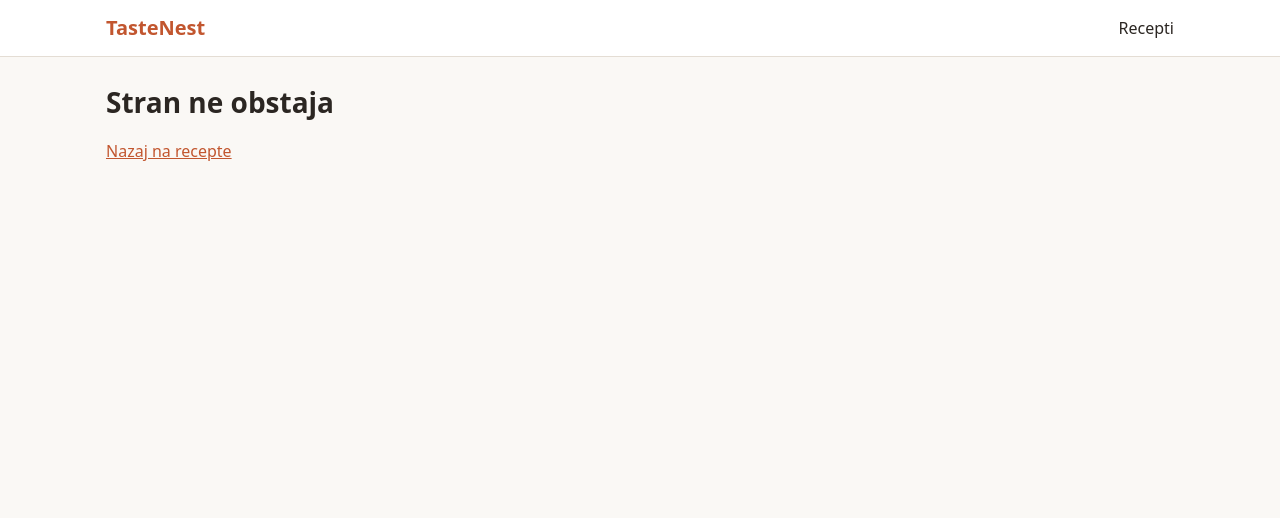
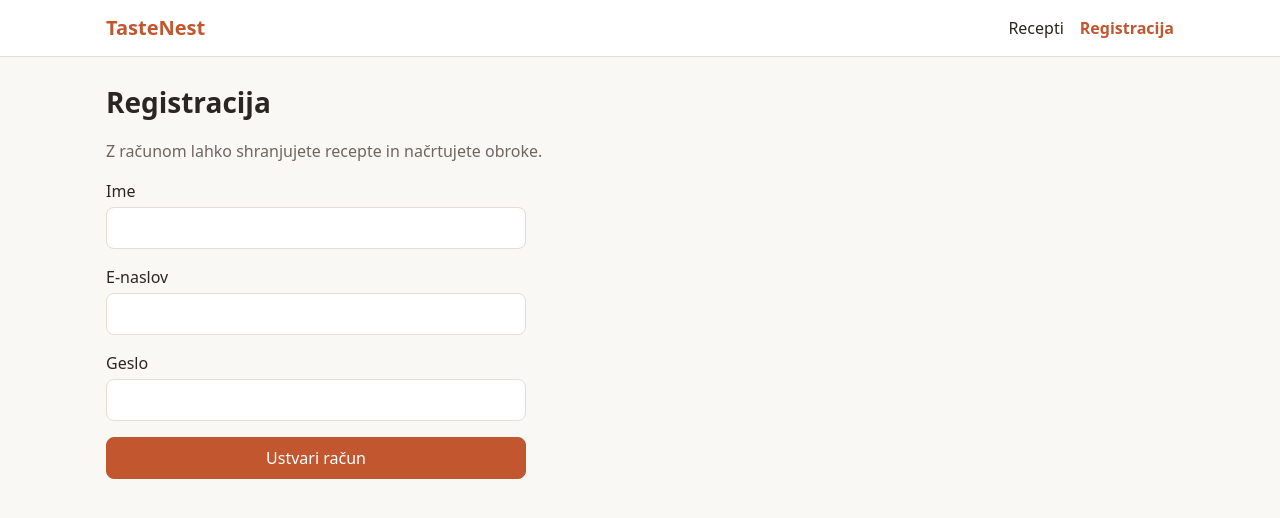
Before and after one commit to maidaa6/TasteNest, a React (Vite) app in the folder frontend/: page /registracija in a window 1280 px wide. Shown: the top 518 px of the page. Built offline with nearby package versions, Linux system fonts and the light colour scheme; no server answers.

Commit message:
feat: obrazec za registracijo s preverjanjem vnosa (#7)

```diff
--- a/frontend/src/App.jsx
+++ b/frontend/src/App.jsx
@@ -2,12 +2,14 @@ import { Route, Routes } from 'react-router';
 import Layout from './components/Layout.jsx';
 import HomePage from './pages/HomePage.jsx';
 import NotFoundPage from './pages/NotFoundPage.jsx';
+import RegisterPage from './pages/RegisterPage.jsx';
 
 export default function App() {
   return (
     <Routes>
       <Route element={<Layout />}>
         <Route index element={<HomePage />} />
+        <Route path="registracija" element={<RegisterPage />} />
         <Route path="*" element={<NotFoundPage />} />
       </Route>
     </Routes>
--- a/frontend/src/components/Layout.jsx
+++ b/frontend/src/components/Layout.jsx
@@ -8,6 +8,7 @@ export default function Layout() {
           <NavLink to="/" className="brand">TasteNest</NavLink>
           <nav className="nav">
             <NavLink to="/" end>Recepti</NavLink>
+            <NavLink to="/registracija">Registracija</NavLink>
           </nav>
         </div>
       </header>
--- /dev/null
+++ b/frontend/src/pages/RegisterPage.jsx
@@ -0,0 +1,75 @@
+import { useState } from 'react';
+import FormField from '../components/FormField.jsx';
+import { register, validateRegistration } from '../services/auth.js';
+import { fieldErrorsFromApi } from '../services/formErrors.js';
+
+const EMPTY = { name: '', email: '', password: '' };
+
+export default function RegisterPage() {
+  const [values, setValues] = useState(EMPTY);
+  const [errors, setErrors] = useState({});
+  const [formError, setFormError] = useState(null);
+  const [submitting, setSubmitting] = useState(false);
+  const [registered, setRegistered] = useState(false);
+
+  const onChange = (event) => {
+    const { name, value } = event.target;
+    setValues((prev) => ({ ...prev, [name]: value }));
+    setErrors((prev) => ({ ...prev, [name]: undefined }));
+  };
+
+  const onSubmit = async (event) => {
+    event.preventDefault();
+    setFormError(null);
+
+    const clientErrors = validateRegistration(values);
+    setErrors(clientErrors);
+    if (Object.keys(clientErrors).length) return;
+
+    setSubmitting(true);
+    try {
+      await register(values);
+      setRegistered(true);
+    } catch (err) {
+      const serverErrors = fieldErrorsFromApi(err.details);
+      if (err.status === 409) serverErrors.email = err.message;
+      setErrors(serverErrors);
+      if (!Object.keys(serverErrors).length) setFormError(err.message);
+    } finally {
+      setSubmitting(false);
+    }
+  };
+
+  if (registered) {
+    return (
+      <section>
+        <h1>Registracija</h1>
+        <p className="alert alert-success" role="status">
+          Račun je ustvarjen. Zdaj se lahko prijavite z e-naslovom {values.email.trim()}.
+        </p>
+      </section>
+    );
+  }
+
+  return (
+    <section>
+      <h1>Registracija</h1>
+      <p className="muted">Z računom lahko shranjujete recepte in načrtujete obroke.</p>
+
+      <form className="form" onSubmit={onSubmit} noValidate>
+        {formError && <p className="alert" role="alert">{formError}</p>}
+
+        <FormField label="Ime" name="name" autoComplete="name"
+          value={values.name} onChange={onChange} error={errors.name} />
+        <FormField label="E-naslov" name="email" type="email" autoComplete="email"
+          value={values.email} onChange={onChange} error={errors.email} />
+        <FormField label="Geslo" name="password" type="password" autoComplete="new-password"
+          value={values.password} onChange={onChange} error={errors.password} />
+
+        <button className="button" type="submit" disabled={submitting}>
+          {submitting ? 'Ustvarjanje računa …' : 'Ustvari račun'}
+        </button>
+      </form>
+    </section>
+  );
+}
--- /dev/null
+++ b/frontend/src/services/auth.js
@@ -0,0 +1,16 @@
+import { api } from './api.js';
+
+const EMAIL_PATTERN = /^[^\s@]+@[^\s@]+\.[^\s@]+$/;
+
+// Mirrors the server rules so obvious mistakes are caught before a request is made.
+export function validateRegistration({ name, email, password }) {
+  const errors = {};
+  if (!name.trim()) errors.name = 'Ime je obvezno.';
+  if (!EMAIL_PATTERN.test(email.trim())) errors.email = 'Vnesite veljaven e-naslov.';
+  if (password.length < 8) errors.password = 'Geslo mora imeti vsaj 8 znakov.';
+  return errors;
+}
+
+export function register({ name, email, password }) {
+  return api('/auth/register', { method: 'POST', body: { name, email, password } });
+}
```
Also changed, not shown: 2 other files (tests, documents, lock files or other folders).
